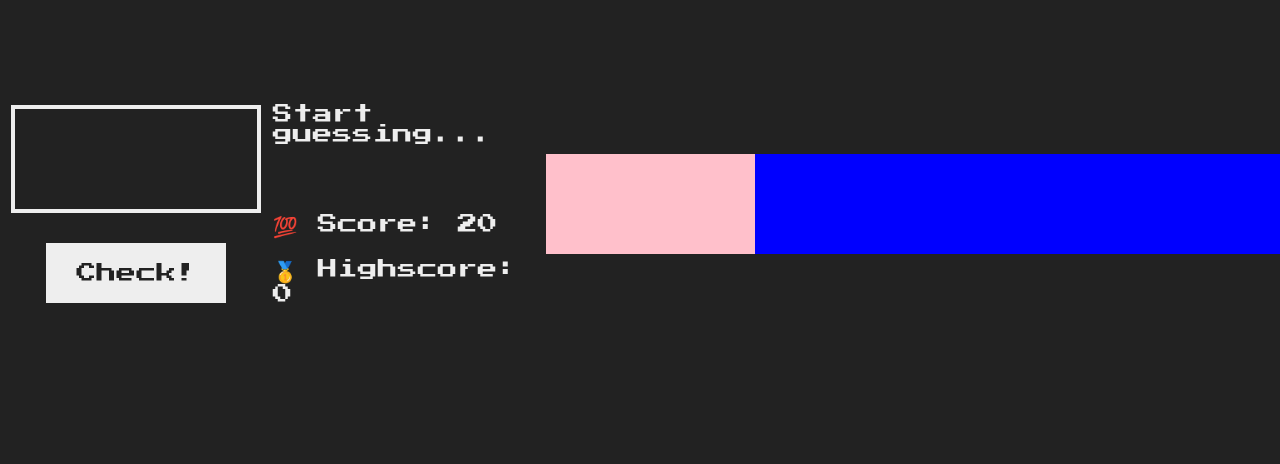
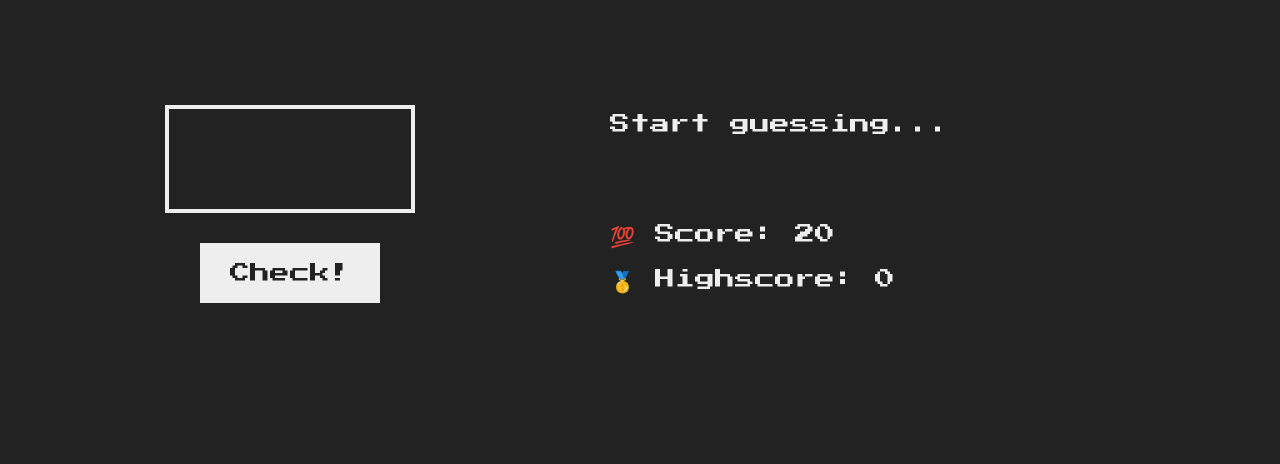
Before and after one commit to nafiahsan/guessinggamejscourse.github.io, a plain HTML site: page index.html in a window 1280 px wide. Shown: the part 336-800 px from the top of the page. Drawn offline with Linux system fonts and the light colour scheme.

Commit message:
final commit

```diff
--- a/index.js
+++ b/index.js
@@ -14,7 +14,7 @@ let highscore = 0;;
 const displayMessage = function (message) {
     document.querySelector('.message').textContent = message;
 }
-document.querySelector('.number').textContent = secretNumber
+
 document.querySelector('.check').addEventListener('click',
     function () {
         const guess = Number(document.querySelector('.guess').value);
@@ -93,7 +93,7 @@ document.querySelector('.again').addEventListener('click',
         displayMessage('Start guessing....')
         document.querySelector('body').style.backgroundColor = '#222';
         secretNumber = Math.trunc(Math.random() * 20 + 1);
-        document.querySelector('.number').textContent = secretNumber
+
         document.querySelector('.guess').value = "";
 
     })
--- a/style.css
+++ b/style.css
@@ -117,18 +117,3 @@ h1 {
 .label-score {
   margin-bottom: 2rem;
 }
-
-
-.box1 {
-  background-color:blue;
-  height:100px;
-  width:1000px;
-}
-
-
-.correct {
-  background-color:pink;
-  width:400px;
-  height:100px
-
-}
```
